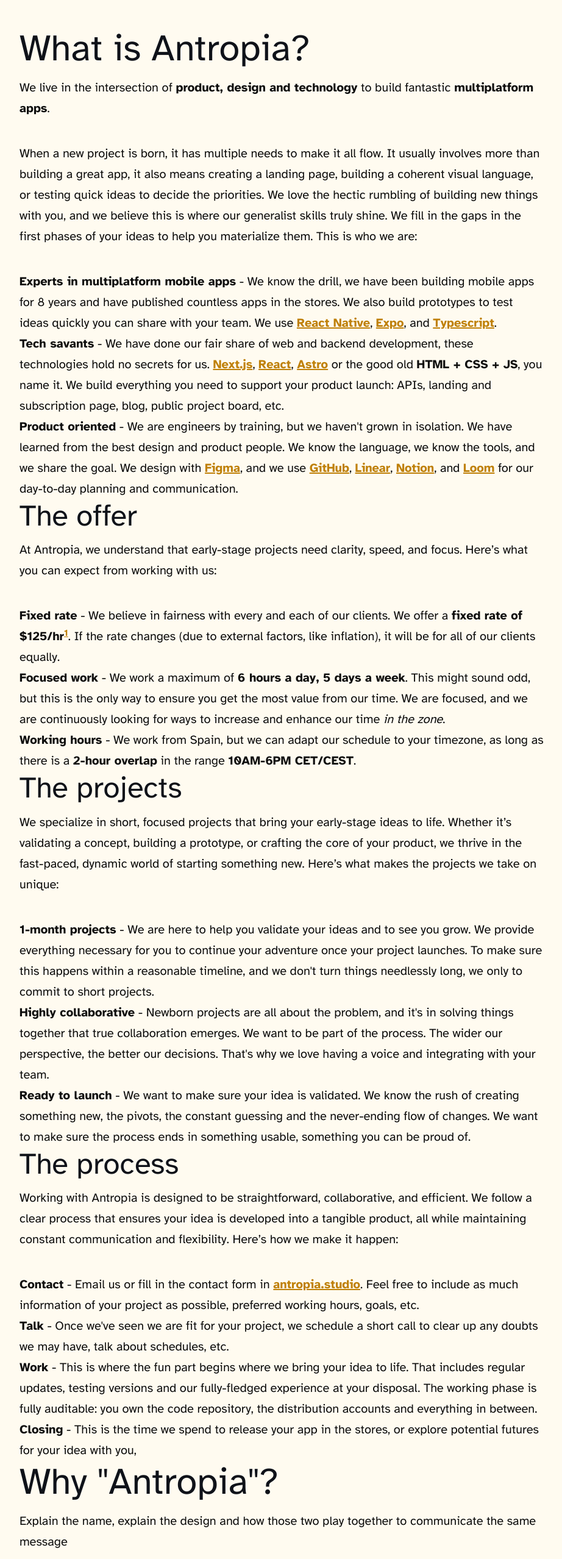
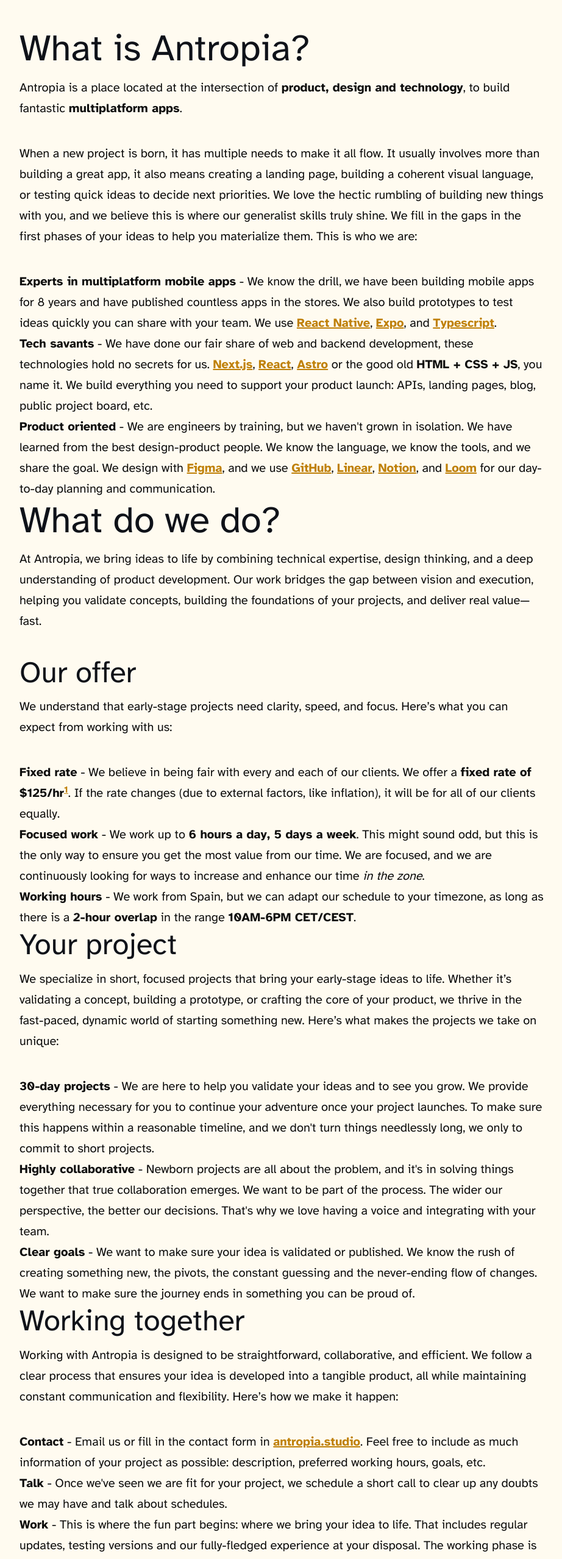
Before and after one commit to Serchinastico/blog.serchinastico.com, an Astro site: page /drafts/welcome-to-antropia in a window 1280 px wide. Shown: the part 1063-3620 px from the top of the page at 61% size, without its empty margins (178-1100 px from the left). Built offline with nearby package versions, Linux system fonts and the light colour scheme; Astro itself is replaced by a stand-in of ours.

Commit message:
Finish welcome to antropia

```diff
--- a/src/content/drafts/welcome-to-antropia.mdx
+++ b/src/content/drafts/welcome-to-antropia.mdx
@@ -15,52 +15,50 @@ Silly grammatical note: For the remainder of the post I'll use the plural to ref
 
 # What is Antropia?
 
-We live in the intersection of **product, design and technology** to build fantastic **multiplatform apps**.
+Antropia is a place located at the intersection of **product, design and technology**, to build fantastic **multiplatform apps**.
 
-When a new project is born, it has multiple needs to make it all flow. It usually involves more than building a great app, it also means creating a landing page, building a coherent visual language, or testing quick ideas to decide the priorities. We love the hectic rumbling of building new things with you, and we believe this is where our generalist skills truly shine. We fill in the gaps in the first phases of your ideas to help you materialize them. This is who we are:
+When a new project is born, it has multiple needs to make it all flow. It usually involves more than building a great app, it also means creating a landing page, building a coherent visual language, or testing quick ideas to decide next priorities. We love the hectic rumbling of building new things with you, and we believe this is where our generalist skills truly shine. We fill in the gaps in the first phases of your ideas to help you materialize them. This is who we are:
 
 - **Experts in multiplatform mobile apps** - We know the drill, we have been building mobile apps for 8 years and have published countless apps in the stores. We also build prototypes to test ideas quickly you can share with your team. We use [React Native](https://reactnative.dev/), [Expo](https://expo.dev/), and [Typescript](https://www.typescriptlang.org/).
-- **Tech savants** - We have done our fair share of web and backend development, these technologies hold no secrets for us. [Next.js](https://nextjs.org/), [React](https://react.dev/), [Astro](https://astro.build/) or the good old **HTML + CSS + JS**, you name it. We build everything you need to support your product launch: APIs, landing and subscription page, blog, public project board, etc.
-- **Product oriented** - We are engineers by training, but we haven't grown in isolation. We have learned from the best design and product people. We know the language, we know the tools, and we share the goal. We design with [Figma](https://www.figma.com/), and we use [GitHub](https://github.com/), [Linear](https://linear.app/), [Notion](https://www.notion.com/), and [Loom](https://www.loom.com/) for our day-to-day planning and communication.
+- **Tech savants** - We have done our fair share of web and backend development, these technologies hold no secrets for us. [Next.js](https://nextjs.org/), [React](https://react.dev/), [Astro](https://astro.build/) or the good old **HTML + CSS + JS**, you name it. We build everything you need to support your product launch: APIs, landing pages, blog, public project board, etc.
+- **Product oriented** - We are engineers by training, but we haven't grown in isolation. We have learned from the best design-product people. We know the language, we know the tools, and we share the goal. We design with [Figma](https://www.figma.com/), and we use [GitHub](https://github.com/), [Linear](https://linear.app/), [Notion](https://www.notion.com/), and [Loom](https://www.loom.com/) for our day-to-day planning and communication.
 
-## The offer
+# What do we do?
 
-At Antropia, we understand that early-stage projects need clarity, speed, and focus. Here’s what you can expect from working with us:
+At Antropia, we bring ideas to life by combining technical expertise, design thinking, and a deep understanding of product development. Our work bridges the gap between vision and execution, helping you validate concepts, building the foundations of your projects, and deliver real value—fast.
 
-- **Fixed rate** - We believe in fairness with every and each of our clients. We offer a **fixed rate of $125/hr**[^1]. If the rate changes (due to external factors, like inflation), it will be for all of our clients equally.
-- **Focused work** - We work a maximum of **6 hours a day, 5 days a week**. This might sound odd, but this is the only way to ensure you get the most value from our time. We are focused, and we are continuously looking for ways to increase and enhance our time _in the zone_.
+## Our offer
+
+We understand that early-stage projects need clarity, speed, and focus. Here’s what you can expect from working with us:
+
+- **Fixed rate** - We believe in being fair with every and each of our clients. We offer a **fixed rate of $125/hr**[^1]. If the rate changes (due to external factors, like inflation), it will be for all of our clients equally.
+- **Focused work** - We work up to **6 hours a day, 5 days a week**. This might sound odd, but this is the only way to ensure you get the most value from our time. We are focused, and we are continuously looking for ways to increase and enhance our time _in the zone_.
 - **Working hours** - We work from Spain, but we can adapt our schedule to your timezone, as long as there is a **2-hour overlap** in the range **10AM-6PM CET/CEST**.
 
-## The projects
+## Your project
 
 We specialize in short, focused projects that bring your early-stage ideas to life. Whether it’s validating a concept, building a prototype, or crafting the core of your product, we thrive in the fast-paced, dynamic world of starting something new. Here’s what makes the projects we take on unique:
 
-- **1-month projects** - We are here to help you validate your ideas and to see you grow. We provide everything necessary for you to continue your adventure once your project launches. To make sure this happens within a reasonable timeline, and we don't turn things needlessly long, we only to commit to short projects.
+- **30-day projects** - We are here to help you validate your ideas and to see you grow. We provide everything necessary for you to continue your adventure once your project launches. To make sure this happens within a reasonable timeline, and we don't turn things needlessly long, we only to commit to short projects.
 - **Highly collaborative** - Newborn projects are all about the problem, and it's in solving things together that true collaboration emerges. We want to be part of the process. The wider our perspective, the better our decisions. That's why we love having a voice and integrating with your team.
-- **Ready to launch** - We want to make sure your idea is validated. We know the rush of creating something new, the pivots, the constant guessing and the never-ending flow of changes. We want to make sure the process ends in something usable, something you can be proud of.
+- **Clear goals** - We want to make sure your idea is validated or published. We know the rush of creating something new, the pivots, the constant guessing and the never-ending flow of changes. We want to make sure the journey ends in something you can be proud of.
 
-## The process
+## Working together
 
 Working with Antropia is designed to be straightforward, collaborative, and efficient. We follow a clear process that ensures your idea is developed into a tangible product, all while maintaining constant communication and flexibility. Here’s how we make it happen:
 
-1. **Contact** - Email us or fill in the contact form in [antropia.studio](https://antropia.studio/contact). Feel free to include as much information of your project as possible, preferred working hours, goals, etc.
-2. **Talk** - Once we've seen we are fit for your project, we schedule a short call to clear up any doubts we may have, talk about schedules, etc.
-3. **Work** - This is where the fun part begins where we bring your idea to life. That includes regular updates, testing versions and our fully-fledged experience at your disposal. The working phase is fully auditable: you own the code repository, the distribution accounts and everything in between.
-4. **Closing** - This is the time we spend to release your app in the stores, or explore potential futures for your idea with you,
+1. **Contact** - Email us or fill in the contact form in [antropia.studio](https://antropia.studio/contact). Feel free to include as much information of your project as possible: description, preferred working hours, goals, etc.
+2. **Talk** - Once we've seen we are fit for your project, we schedule a short call to clear up any doubts we may have and talk about schedules.
+3. **Work** - This is where the fun part begins: where we bring your idea to life. That includes regular updates, testing versions and our fully-fledged experience at your disposal. The working phase is fully auditable: you own the code repository, the store accounts, and everything in between.
+4. **Closing** - This is the time we spend to release your app in the stores, or explore potential paths for your idea, with you.
 
-# Why "Antropia"?
+# Contact us
 
-Explain the name, explain the design and how those two play together to communicate the same message
+If you need someone to implement your app, build the foundations of your project, or create a prototype to validate your ideas, shoot us a message at **hi@antropia.studio**, or fill in the contact form at [antropia.studio](https://antropia.studio/contact).
 
-# What is our focus
+We can’t wait to hear about your next big idea and to help you bring it to life — let’s build something amazing together!
 
-Explain the purpose of the studio:
-- externally: to help people wanting to see their ideas turn into reality while giving them full control of their projects
-- internally: to learn about sane working practices (should I include it here?)
-
-# Who is Antropia?
-
-Talk about my experience to give the project credibility
+---
 
 <p class="footnotes-header">Footnotes</p>
 
```
